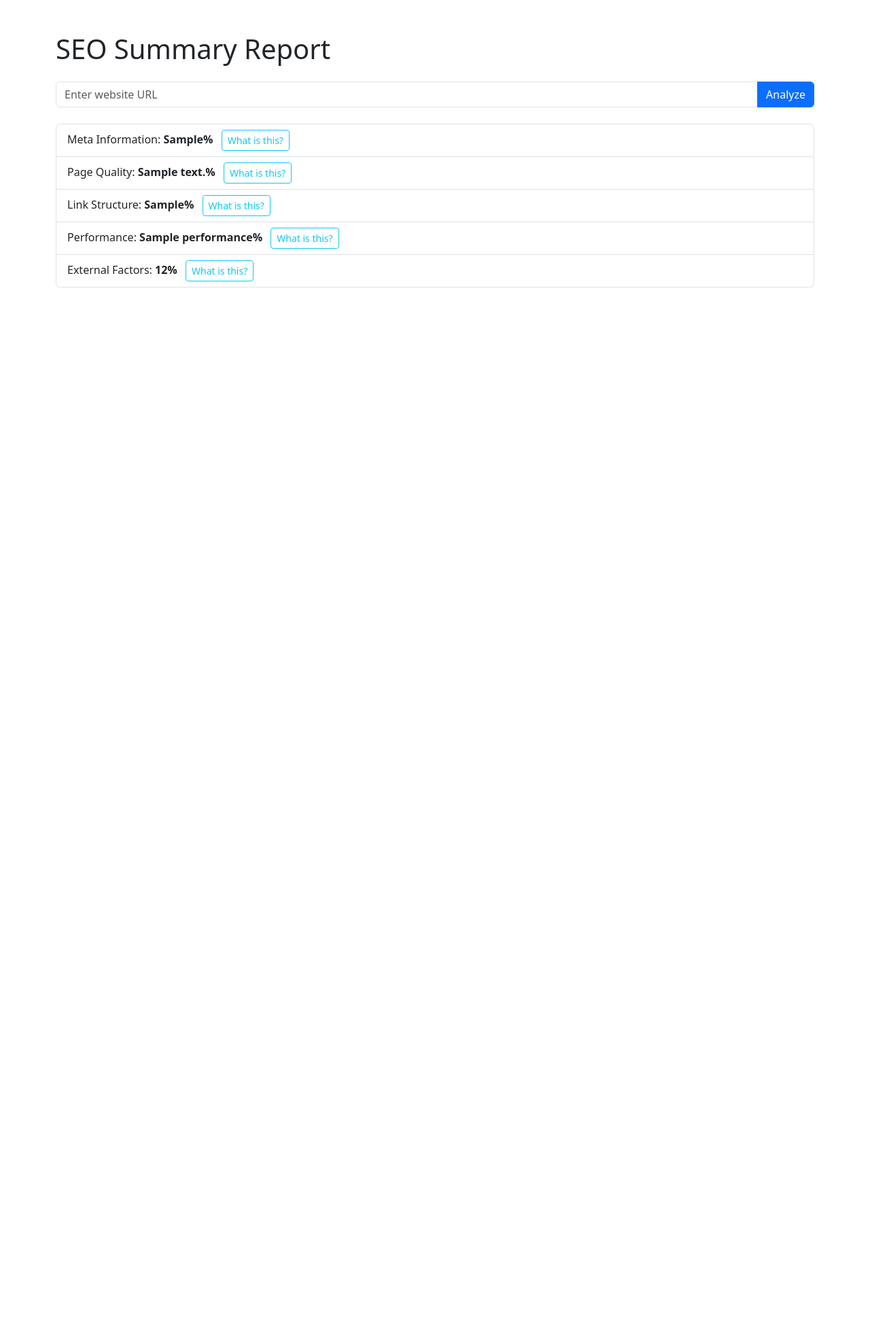
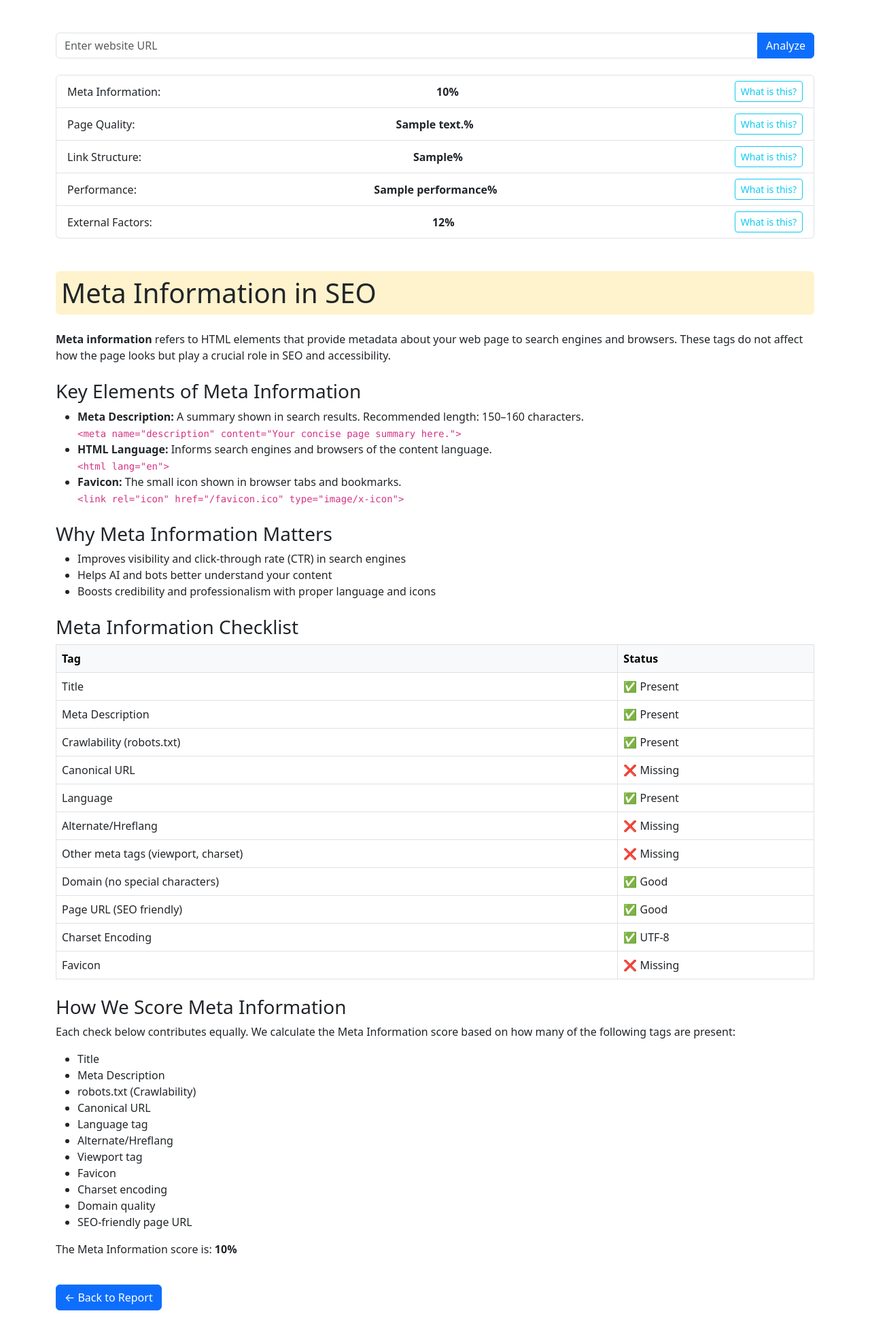
Before and after one commit to EdgarsMelnalksnis/seo_aio_analyser, a Flask app: template templates/index.html in a window 1280 px wide. Shown: the whole page at 68% size. Before the commit the page ends 423 px from the top, so only its background shows below. Run offline with Flask 3, Linux system fonts and the light colour scheme; the template is opened without the code that fills it: most values are stand-ins (such as "Sample title", 1, 10 or a date in 2020).

Commit message:
Meta information test and description done

```diff
--- a/app.py
+++ b/app.py
@@ -1,6 +1,5 @@
 from flask import Flask, render_template, request
-
-from utils.seo_checker import analyze_seo  # You must have this script with analyze_seo()
+from utils.seo_checker import analyze_seo
 
 app = Flask(__name__)
 app.secret_key = "secret"
@@ -8,14 +7,34 @@ app.secret_key = "secret"
 @app.route("/", methods=["GET", "POST"])
 def index():
     results = None
+    meta_info_score = None
     error = None
+
     if request.method == "POST":
         url = request.form.get("url")
-        results = analyze_seo(url)
-        if "error" in results:
-            error = results["error"]
-            results = None
-    return render_template("index.html", results=results, error=error)
+        try:
+            results = analyze_seo(url)
+
+            # ✅ Meta info checklist logic
+            meta_checks = [
+                results['Page Title'] != 'Missing',
+                results['Meta Description'] != 'Missing',
+                results['robots.txt'] != 'Failed to fetch',
+                False,  # Canonical URL not implemented
+                results.get('Language Declared', '') != 'Missing',
+                False,  # Alternate/Hreflang not implemented
+                results.get('Viewport Tag') == 'Present',
+                results.get('Favicon Linked') == 'Present',
+                True,  # Charset assumed OK
+                True,  # Domain assumed OK
+                True   # URL format assumed OK
+            ]
+            meta_info_score = int((sum(meta_checks) / len(meta_checks)) * 100)
+
+        except Exception as e:
+            error = f"Error analyzing the site: {e}"
+
+    return render_template("index.html", results=results, meta_info_score=meta_info_score, error=error)
 
 if __name__ == "__main__":
     app.run(debug=True)
--- a/templates/index.html
+++ b/templates/index.html
@@ -2,107 +2,118 @@
 <html lang="en">
 <head>
   <meta charset="UTF-8">
-  <title>SEO Summary Report</title>
+  <title>What is Meta Information?</title>
   <link href="https://cdn.jsdelivr.net/npm/bootstrap@5.3.0/dist/css/bootstrap.min.css" rel="stylesheet">
 </head>
 <body>
 <div class="container py-5">
-  <h1 class="mb-4">SEO Summary Report</h1>
   <form method="POST" class="mb-4">
     <div class="input-group">
       <input type="text" name="url" class="form-control" placeholder="Enter website URL" required>
       <button type="submit" class="btn btn-primary">Analyze</button>
     </div>
   </form>
-  {% if error %}
-    <div class="alert alert-danger">{{ error }}</div>
-  {% endif %}
+
 {% if results %}
-    <ul class="list-group">
-      <li class="list-group-item">
-        Meta Information: <strong>{{ results['Section Scores'].get('Meta Information', 0) }}%</strong>
-        <a href="#metaInfoModal" data-bs-toggle="modal" class="btn btn-outline-info btn-sm ms-2">What is this?</a>
+<ul class="list-group mb-5">
+  <li class="list-group-item d-flex justify-content-between align-items-center">
+    Meta Information: <strong>{{ meta_info_score }}%</strong>
+    <a href="#meta-info" class="scroll-link btn btn-outline-info btn-sm">What is this?</a>
   </li>
-      <li class="list-group-item">
+  <li class="list-group-item d-flex justify-content-between align-items-center">
     Page Quality: <strong>{{ results['Section Scores'].get('Content Quality', 0) }}%</strong>
-        <a href="#pageQualityModal" data-bs-toggle="modal" class="btn btn-outline-info btn-sm ms-2">What is this?</a>
+    <a href="#pageQualityModal" data-bs-toggle="modal" class="btn btn-outline-info btn-sm">What is this?</a>
   </li>
-      <li class="list-group-item">
+  <li class="list-group-item d-flex justify-content-between align-items-center">
     Link Structure: <strong>{{ results['Section Scores'].get('Page Structure', 0) }}%</strong>
-        <a href="#linkStructureModal" data-bs-toggle="modal" class="btn btn-outline-info btn-sm ms-2">What is this?</a>
+    <a href="#linkStructureModal" data-bs-toggle="modal" class="btn btn-outline-info btn-sm">What is this?</a>
   </li>
-      <li class="list-group-item">
+  <li class="list-group-item d-flex justify-content-between align-items-center">
     Performance: <strong>{{ results['Section Scores'].get('Performance', 0) }}%</strong>
-        <a href="#performanceModal" data-bs-toggle="modal" class="btn btn-outline-info btn-sm ms-2">What is this?</a>
+    <a href="#performanceModal" data-bs-toggle="modal" class="btn btn-outline-info btn-sm">What is this?</a>
   </li>
-      <li class="list-group-item">
+  <li class="list-group-item d-flex justify-content-between align-items-center">
     External Factors: <strong>12%</strong>
-        <a href="#externalFactorsModal" data-bs-toggle="modal" class="btn btn-outline-info btn-sm ms-2">What is this?</a>
+    <a href="#externalFactorsModal" data-bs-toggle="modal" class="btn btn-outline-info btn-sm">What is this?</a>
   </li>
 </ul>
+
+<h1 id="meta-info" class="mb-4 bg-warning-subtle p-2 rounded">Meta Information in SEO</h1>
+<p><strong>Meta information</strong> refers to HTML elements that provide metadata about your web page to search engines and browsers. These tags do not affect how the page looks but play a crucial role in SEO and accessibility.</p>
+
+<h3 class="mt-4">Key Elements of Meta Information</h3>
+<ul>
+  <li><strong>Meta Description:</strong> A summary shown in search results. Recommended length: 150–160 characters.<br>
+    <code>&lt;meta name="description" content="Your concise page summary here."&gt;</code>
+  </li>
+  <li><strong>HTML Language:</strong> Informs search engines and browsers of the content language.<br>
+    <code>&lt;html lang="en"&gt;</code>
+  </li>
+  <li><strong>Favicon:</strong> The small icon shown in browser tabs and bookmarks.<br>
+    <code>&lt;link rel="icon" href="/favicon.ico" type="image/x-icon"&gt;</code>
+  </li>
+</ul>
+
+<h3 class="mt-4">Why Meta Information Matters</h3>
+<ul>
+  <li>Improves visibility and click-through rate (CTR) in search engines</li>
+  <li>Helps AI and bots better understand your content</li>
+  <li>Boosts credibility and professionalism with proper language and icons</li>
+</ul>
+
+<h3 class="mt-4">Meta Information Checklist</h3>
+<table class="table table-bordered">
+  <thead class="table-light">
+    <tr><th>Tag</th><th>Status</th></tr>
+  </thead>
+  <tbody>
+    <tr><td>Title</td><td>{% if results['Page Title'] != 'Missing' %}✅ Present{% else %}❌ Missing{% endif %}</td></tr>
+    <tr><td>Meta Description</td><td>{% if results['Meta Description'] != 'Missing' %}✅ Present{% else %}❌ Missing{% endif %}</td></tr>
+    <tr><td>Crawlability (robots.txt)</td><td>{% if results['robots.txt'] != 'Failed to fetch' %}✅ Present{% else %}❌ Missing{% endif %}</td></tr>
+    <tr><td>Canonical URL</td><td>❌ Missing</td></tr>
+    <tr><td>Language</td><td>{% if results.get('Language Declared', '') != 'Missing' %}✅ Present{% else %}❌ Missing{% endif %}</td></tr>
+    <tr><td>Alternate/Hreflang</td><td>❌ Missing</td></tr>
+    <tr><td>Other meta tags (viewport, charset)</td><td>{% if results.get('Viewport Tag') == 'Present' %}✅ Present{% else %}❌ Missing{% endif %}</td></tr>
+    <tr><td>Domain (no special characters)</td><td>✅ Good</td></tr>
+    <tr><td>Page URL (SEO friendly)</td><td>✅ Good</td></tr>
+    <tr><td>Charset Encoding</td><td>✅ UTF-8</td></tr>
+    <tr><td>Favicon</td><td>{% if results.get('Favicon Linked') == 'Present' %}✅ Present{% else %}❌ Missing{% endif %}</td></tr>
+  </tbody>
+</table>
+
+<h3 class="mt-4">How We Score Meta Information</h3>
+<p>Each check below contributes equally. We calculate the Meta Information score based on how many of the following tags are present:</p>
+<ul>
+  <li>Title</li>
+  <li>Meta Description</li>
+  <li>robots.txt (Crawlability)</li>
+  <li>Canonical URL</li>
+  <li>Language tag</li>
+  <li>Alternate/Hreflang</li>
+  <li>Viewport tag</li>
+  <li>Favicon</li>
+  <li>Charset encoding</li>
+  <li>Domain quality</li>
+  <li>SEO-friendly page URL</li>
+</ul>
+<p>The Meta Information score is: <strong>{{ meta_info_score }}%</strong></p>
+
+<a href="/" class="btn btn-primary mt-4">← Back to Report</a>
+
 {% endif %}
 </div>
-<!-- 📦 Modal Content (put at end of body in index.html) -->
-<div class="modal fade" id="metaInfoModal" tabindex="-1">
-  <div class="modal-dialog modal-lg"><div class="modal-content">
-    <div class="modal-header"><h5 class="modal-title">Meta Information</h5>
-    <button type="button" class="btn-close" data-bs-dismiss="modal"></button></div>
-    <div class="modal-body">
-      <p><strong>Meta information</strong> helps browsers and bots understand your page. It includes:</p>
-      <ul>
-        <li><strong>Meta Description</strong> – Summarizes the page (used in Google results)</li>
-        <li><strong>HTML Language</strong> – Declared with &lt;html lang="..."&gt;</li>
-        <li><strong>Favicon</strong> – Shown in browser tab bookmarks</li>
-      </ul>
-      <p>Improve meta info by setting a description, declaring language, and adding a favicon.</p>
-    </div>
-  </div></div>
-</div>
-
-<div class="modal fade" id="pageQualityModal" tabindex="-1">
-  <div class="modal-dialog modal-lg"><div class="modal-content">
-    <div class="modal-header"><h5 class="modal-title">Page Quality</h5>
-    <button type="button" class="btn-close" data-bs-dismiss="modal"></button></div>
-    <div class="modal-body">
-      <p>Page quality is determined by content richness and layout:</p>
-      <ul><li>Good paragraph structure</li><li>High word count (300+ recommended)</li><li>Use of strong/bold tags</li></ul>
-    </div>
-  </div></div>
-</div>
-
-<div class="modal fade" id="linkStructureModal" tabindex="-1">
-  <div class="modal-dialog modal-lg"><div class="modal-content">
-    <div class="modal-header"><h5 class="modal-title">Link Structure</h5>
-    <button type="button" class="btn-close" data-bs-dismiss="modal"></button></div>
-    <div class="modal-body">
-      <p>Link structure measures how well internal and external links are organized:</p>
-      <ul><li>Avoid duplicate anchor texts</li><li>Use clean URLs (no ?id=123)</li><li>Provide enough internal links</li></ul>
-    </div>
-  </div></div>
-</div>
-
-<div class="modal fade" id="performanceModal" tabindex="-1">
-  <div class="modal-dialog modal-lg"><div class="modal-content">
-    <div class="modal-header"><h5 class="modal-title">Performance</h5>
-    <button type="button" class="btn-close" data-bs-dismiss="modal"></button></div>
-    <div class="modal-body">
-      <p>Performance impacts user experience and SEO:</p>
-      <ul><li>Minimize server response time</li><li>Optimize images, CSS, JS</li><li>Use caching and compression</li></ul>
-    </div>
-  </div></div>
-</div>
-
-<div class="modal fade" id="externalFactorsModal" tabindex="-1">
-  <div class="modal-dialog modal-lg"><div class="modal-content">
-    <div class="modal-header"><h5 class="modal-title">External Factors</h5>
-    <button type="button" class="btn-close" data-bs-dismiss="modal"></button></div>
-    <div class="modal-body">
-      <p>External SEO factors include:</p>
-      <ul><li>Backlinks from trusted domains</li><li>Mentions on social platforms</li><li>Brand authority signals</li></ul>
-    </div>
-  </div></div>
-</div>
-<script src="https://cdn.jsdelivr.net/npm/bootstrap@5.3.0/dist/js/bootstrap.bundle.min.js"></script>
-
+<script>
+  document.querySelectorAll('.scroll-link').forEach(link => {
+    link.addEventListener('click', function(e) {
+      e.preventDefault();
+      const target = document.querySelector(this.getAttribute('href'));
+      if (target) {
+        target.scrollIntoView({ behavior: 'smooth', block: 'start' });
+        target.classList.add('bg-warning-subtle');
+        setTimeout(() => target.classList.remove('bg-warning-subtle'), 3000);
+      }
+    });
+  });
+</script>
 </body>
 </html>
```
Lines whose indentation alone changed are shown as unchanged.
